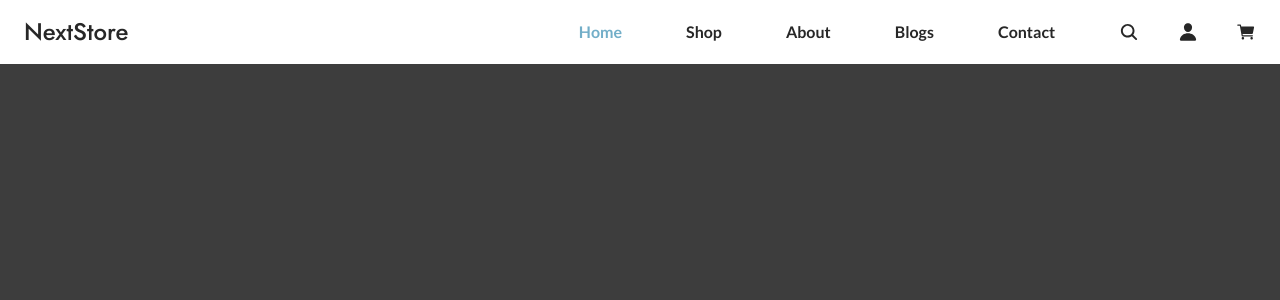
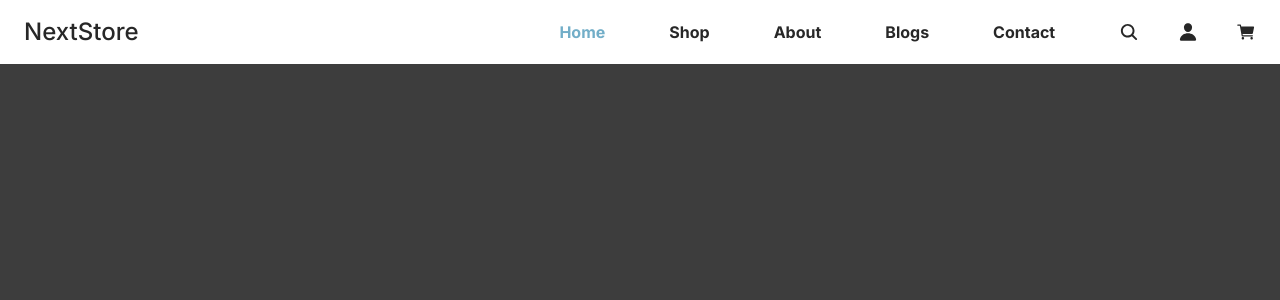
Before and after one commit to mbartos00/next-shop, a Next.js app: page / in a window 1280 px wide. Shown: the top 300 px of the page. Built offline with nearby package versions, Linux system fonts and the light colour scheme.

Commit message:
Change fonts

```diff
--- a/src/app/components/Navbar/NavMenu.tsx
+++ b/src/app/components/Navbar/NavMenu.tsx
@@ -43,7 +43,7 @@ const NavMenu = () => {
 			<ul className='flex flex-col gap-2 md:flex-row md:gap-[5vw]'>
 				{links.map((link) => (
 					<li
-						className={`font-lato text-base font-bold  ${
+						className={`text-base font-bold  ${
 							currentPath === link.path ? 'text-secondary' : 'text-primary'
 						} transition-all duration-200 xl:hover:text-secondary`}
 						key={link.path}
--- a/src/app/components/Navbar/Navbar.tsx
+++ b/src/app/components/Navbar/Navbar.tsx
@@ -10,7 +10,7 @@ const Navbar = () => {
 	const isMobile = isMobileWidth(windowWidth!);
 	return (
 		<div className='flex items-center justify-between bg-white px-4 py-4 xl:px-6'>
-			<Link className='font-jost text-2xl font-medium text-primary ' href={'/'}>
+			<Link className='text-2xl font-medium text-primary ' href={'/'}>
 				NextStore
 			</Link>
 			<NavMenu />
--- a/src/app/globals.css
+++ b/src/app/globals.css
@@ -1,6 +1,4 @@
-@import url('https://fonts.googleapis.com/css2?family=Jost:wght@300;400;500&display=swap');
-@import url('https://fonts.googleapis.com/css2?family=Lato:wght@300;400;700&display=swap');
-
+@import url('https://fonts.googleapis.com/css2?family=Inter:wght@200;300;400;500;700&display=swap');
 @tailwind base;
 @tailwind components;
 @tailwind utilities;
@@ -12,4 +10,5 @@
 }
 body {
 	background: #3d3d3d;
+	font-family: 'Inter', sans-serif;
 }
--- a/tailwind.config.ts
+++ b/tailwind.config.ts
@@ -8,8 +8,7 @@ const config: Config = {
 	],
 	theme: {
 		fontFamily: {
-			lato: ['Lato', 'sans-serif'],
-			jost: ['Jost', 'sans-serif'],
+			inter: ['Inter', 'sans-serif'],
 		},
 		extend: {
 			colors: {
```
